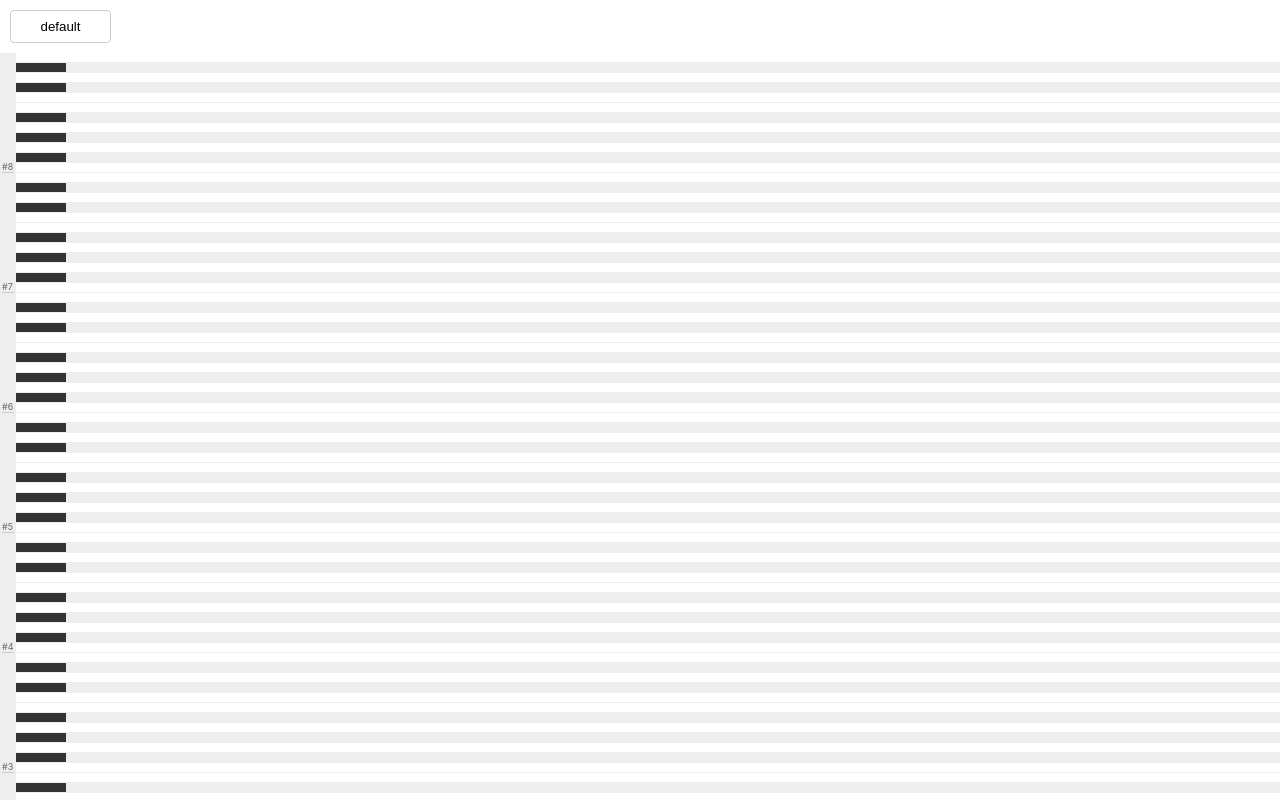
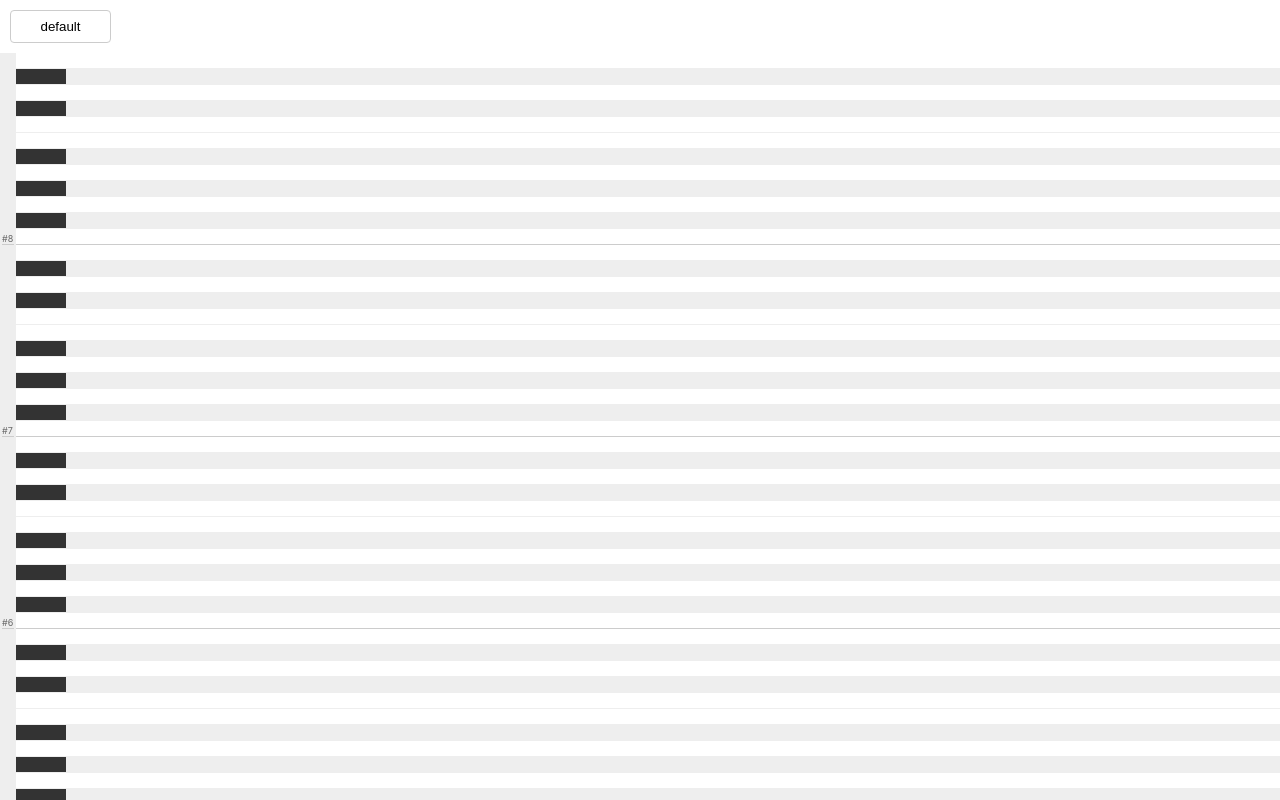
Before and after one commit to thibautRe/zyyk, a React (Create React App) app: page / in a window 1280 px wide. Shown: the top 800 px of the page. Built offline with nearby package versions, Linux system fonts and the light colour scheme.

Commit message:
:eyes: Add visual separator for octaves

```diff
--- a/src/components/piano/index.tsx
+++ b/src/components/piano/index.tsx
@@ -8,11 +8,11 @@ import Roll from './roll'
 const defaultPattern = [1, 0, 1, 0, 1, 1, 0, 1, 0, 1, 0, 1]
 
 const PianoRoll = () => {
-  const [noteHeight, setNoteHeight] = useState(10)
+  const [noteHeight, setNoteHeight] = useState(16)
   const [octavePattern, setOctavePattern] = useState(defaultPattern)
   const [octaves, setOctaves] = useState(8)
 
-  const commonProps = { noteHeight, octavePattern, octaves }
+  const verticalProps = { noteHeight, octavePattern, octaves }
 
   return (
     <div
@@ -21,13 +21,13 @@ const PianoRoll = () => {
       `}
     >
       <div>
-        <OctavesSeparator {...commonProps} />
+        <OctavesSeparator {...verticalProps} />
       </div>
       <div>
-        <NotesSeparator {...commonProps} />
+        <NotesSeparator {...verticalProps} />
       </div>
       <div style={{ flex: 1 }}>
-        <Roll {...commonProps} />
+        <Roll {...verticalProps} />
       </div>
     </div>
   )
--- a/src/components/piano/notes-separator.tsx
+++ b/src/components/piano/notes-separator.tsx
@@ -8,23 +8,25 @@ interface propTypes {
   octavePattern: Array<number>
 }
 
-const NotesSeparator = (props: propTypes) => {
+const NotesSeparator = (p: propTypes) => {
   const theme = useTheme()
   return (
     <>
-      {new Array(props.octaves).fill(null).map((_, octaveIndex) => (
+      {new Array(p.octaves).fill(null).map((_, octaveIndex) => (
         <React.Fragment key={octaveIndex}>
-          {props.octavePattern.map((patternType, noteIndex) => (
+          {p.octavePattern.map((patternType, noteIndex) => (
             <div
               key={noteIndex}
               className={css`
                 width: 50px;
                 border-bottom: 1px solid
-                  ${theme['pianoroll.notesleft.noteborder']};
+                  ${noteIndex === p.octavePattern.length - 1
+                    ? theme['pianoroll.notesleft.octaveborder']
+                    : theme['pianoroll.notesleft.noteborder']};
                 background-color: ${Boolean(patternType)
                   ? theme['pianoroll.notesleft.notemain']
                   : theme['pianoroll.notesleft.notesecondary']};
-                height: ${props.noteHeight}px;
+                height: ${p.noteHeight}px;
               `}
             />
           ))}
--- a/src/components/piano/roll.tsx
+++ b/src/components/piano/roll.tsx
@@ -18,7 +18,10 @@ const Roll = (p: propTypes) => {
             <div
               key={noteIndex}
               className={css`
-                border-bottom: 1px solid ${theme['pianoroll.roll.noteborder']};
+                border-bottom: 1px solid
+                  ${noteIndex === p.octavePattern.length - 1
+                    ? theme['pianoroll.roll.octaveborder']
+                    : theme['pianoroll.roll.noteborder']};
                 background-color: ${Boolean(patternType)
                   ? theme['pianoroll.roll.notemain']
                   : theme['pianoroll.roll.notesecondary']};
--- a/src/theme.bluemoon.json
+++ b/src/theme.bluemoon.json
@@ -1,6 +1,8 @@
 {
-  "main.shade.3": "#3c007a",
-  "main.shade.4": "#a49bbc",
-  "main.shade.5": "#e3e4ed",
+  "main.shade.1": "#250038",
+  "main.shade.2": "#25003d",
+  "main.shade.3": "#2b0058",
+  "main.shade.4": "#b9afd4",
+  "main.shade.5": "#efeff9",
   "main.shade.6": "#fbfcff"
 }
--- a/src/theme.default.json
+++ b/src/theme.default.json
@@ -11,9 +11,11 @@
   "pianoroll.notesleft.notemain": "main.shade.6",
   "pianoroll.notesleft.notesecondary": "main.shade.1",
   "pianoroll.notesleft.noteborder": "main.shade.5",
+  "pianoroll.notesleft.octaveborder": "main.shade.4",
   "pianoroll.roll.notemain": "main.shade.6",
   "pianoroll.roll.notesecondary": "main.shade.5",
   "pianoroll.roll.noteborder": "main.shade.5",
+  "pianoroll.roll.octaveborder": "main.shade.4",
   "pianoroll.octaves.background": "main.shade.5",
   "pianoroll.octaves.text": "main.shade.2",
   "pianoroll.octaves.border": "main.shade.4"
```
